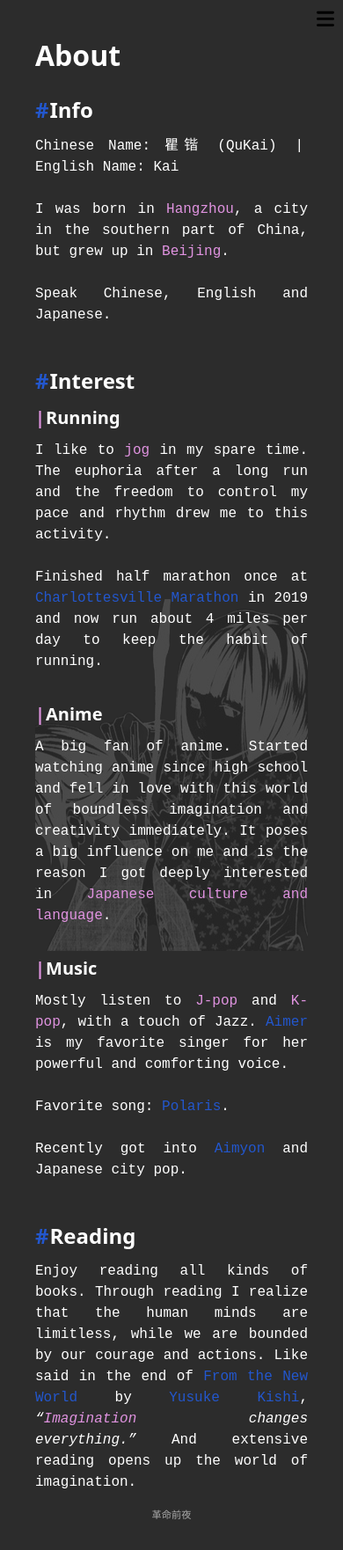
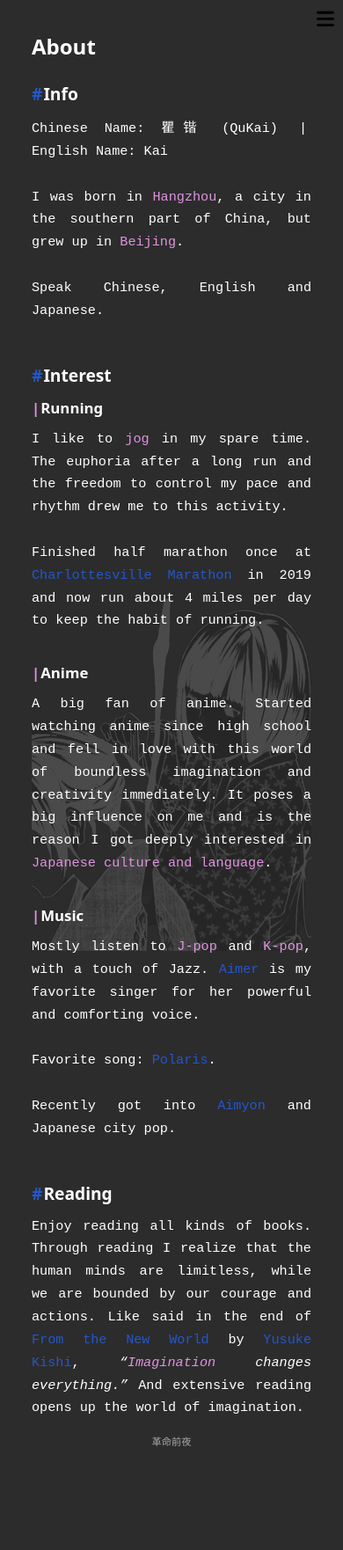
Before and after one commit to faithk7/faithk7.github.io, a Jekyll site: the page built from about.html, in a window 390 px wide. Shown: the whole page at 88% size. Built offline with Jekyll 4.4.1, drawn with Linux system fonts in a browser that asks for light colours.

Commit message:
style(about): improve mobile typography (smaller sizes, higher line-height, tighter margins)

```diff
--- a/_sass/_about.scss
+++ b/_sass/_about.scss
@@ -124,7 +124,27 @@
 }
 
 @media (max-width: 767px) {
+    .c-about-container {
+        margin: 16px;
+    }
+
+    .c-about-container p {
+        line-height: 1.7;
+    }
+
+    .o-about-title {
+        font-size: 1.5rem;
+    }
+
+    .o-about-item-title {
+        font-size: 1.2rem;
+    }
+
+    .o-about-item-subtitle {
+        font-size: 1.05rem;
+    }
+
     .o-about-content {
-        font-size: 1rem;
+        font-size: 0.95rem;
     }
 }
```
